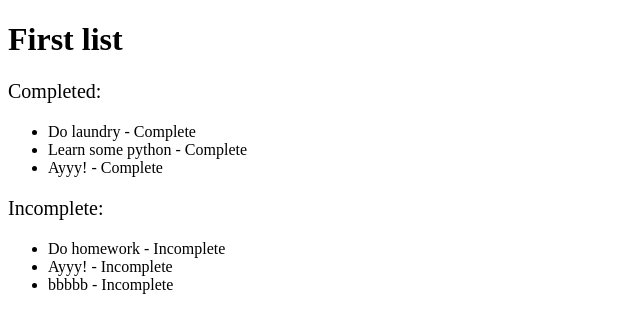
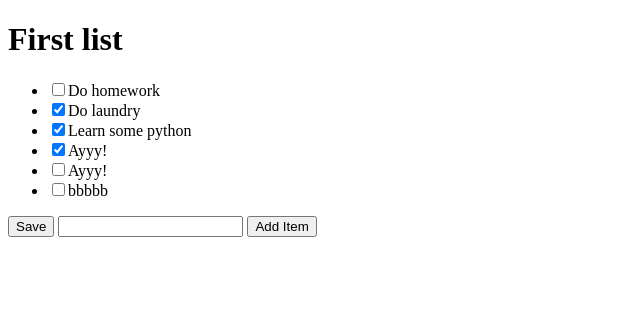
Before and after one commit to loklok12614/DjangoTutorial, a Django app: page /list/8 in a window 1280 px wide. Shown: the top 333 px of the page, without its empty margins (0-640 px from the left). Run offline with Django 3.2, Linux system fonts and the light colour scheme; data comes from the database, SQL or seed files in the repository; both versions use the stored data as it was after the commit.

Commit message:
New form on list view/ checkbox for list view

```diff
--- a/mysite/main/templates/main/list.html
+++ b/mysite/main/templates/main/list.html
@@ -4,24 +4,20 @@
 
 {%block content%}
     <h1>{{ls.name}}</h1>
-    <div id="completed" style="font-size:20px">
-        <p>Completed: </p>
-    </div>
+    <form method="post" action="#">
+        {% csrf_token %}
         <ul>
             {% for item in ls.item_set.all %}
                 {% if item.complete == True %}
-                <li>{{item.text}} - Complete</li>
+                    <li><input type="checkbox", value="clicked", name="c{{item.id}}" checked>{{item.text}}</li>
+
+                {% else %}
+                    <li><input type="checkbox", value="clicked", name="c{{item.id}}">{{item.text}}</li>
                 {% endif %}
             {% endfor %}
         </ul>
-    <div id="incomplete" style="font-size:20px">
-        <p>Incomplete: </p>
-    </div>
-    <ul>
-        {% for item in ls.item_set.all %}
-            {% if item.complete == False %}
-                <li>{{item.text}} - Incomplete</li>
-            {% endif %}
-        {% endfor %}
-    </ul>
+        <button type="submit", name="save", value="save">Save</button>
+        <input type="text", name="new">
+        <button type="submit", name="newItem", value="newItem">Add Item</button>
+    </form>
 {%endblock%}
--- a/mysite/main/views.py
+++ b/mysite/main/views.py
@@ -30,6 +30,24 @@ def allList(response):
 
 def list(response, id):
     ls = ToDoList.objects.get(id=id)
+
+    if response.method == "POST":
+        print(response.POST)
+        if response.POST.get("save"):
+            for item in ls.item_set.all():
+                if response.POST.get("c" + str(item.id)):
+                    item.complete = True
+                else:
+                    item.complete = False
+
+                item.save()
+        elif response.POST.get("newItem"):
+            txt = response.POST.get("new")
+
+            if len(txt) > 2:
+                ls.item_set.create(text=txt, complete=False)
+            else:
+                print("Invalid")
     return render(response, "main/list.html", {"ls":ls})
 
 def home(response):
```
Also changed, not shown: mysite/db.sqlite3. Lines whose indentation alone changed are shown as unchanged.
